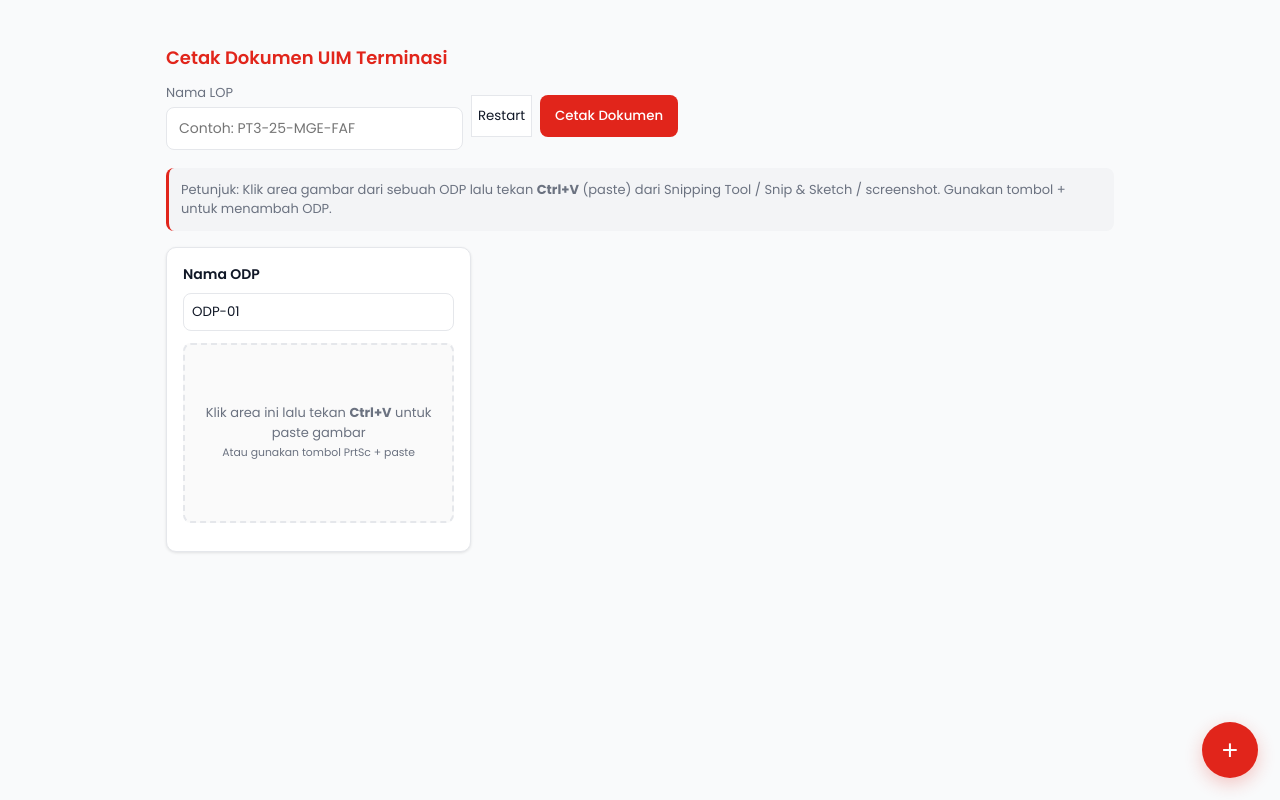
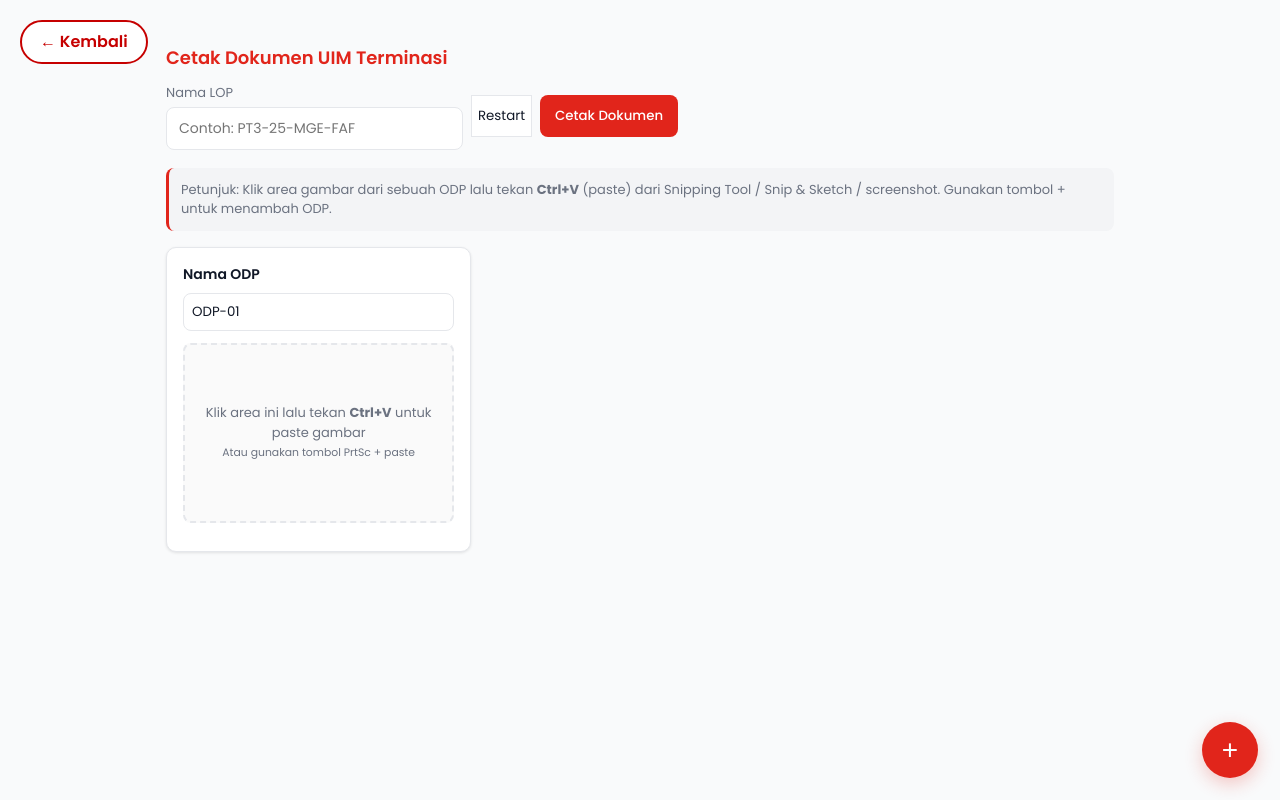
Before and after one commit to Ivanharry203/websiteivan, a website: page index.html in a window 1280 px wide. Drawn offline with Linux system fonts and the light colour scheme.

Commit message:
Update index.html

```diff
--- a/index.html
+++ b/index.html
@@ -307,11 +307,36 @@
         height: 160px;
       }
     }
+    .btn-kembali {
+  position: absolute;
+  top: 20px;       /* jarak dari atas */
+  left: 20px;      /* jarak dari kiri */
+  background: #fff;
+  border: 2px solid #c60000;
+  color: #c60000;
+  font-weight: 600;
+  border-radius: 30px;
+  padding: 8px 18px;
+  display: flex;
+  align-items: center;
+  gap: 6px;
+  text-decoration: none;
+  transition: all 0.2s ease;
+}
+
+.btn-kembali:hover {
+  background: #c60000;
+  color: #fff;
+  box-shadow: 0 4px 10px rgba(198, 0, 0, 0.3);
+}
   </style>
 </head>
 <body>
   <div class="container">
     <header>
+         <a href="https://ivanharry203.github.io/websitetelkomintern/web_mark_kordinat/dashboard.html" class="btn-kembali" onclick="history.back()">
+      ← Kembali
+    </a>
       <h1>Cetak Dokumen UIM Terminasi</h1>
       <div class="top-actions">
         <div class="olt-input-container">
```
